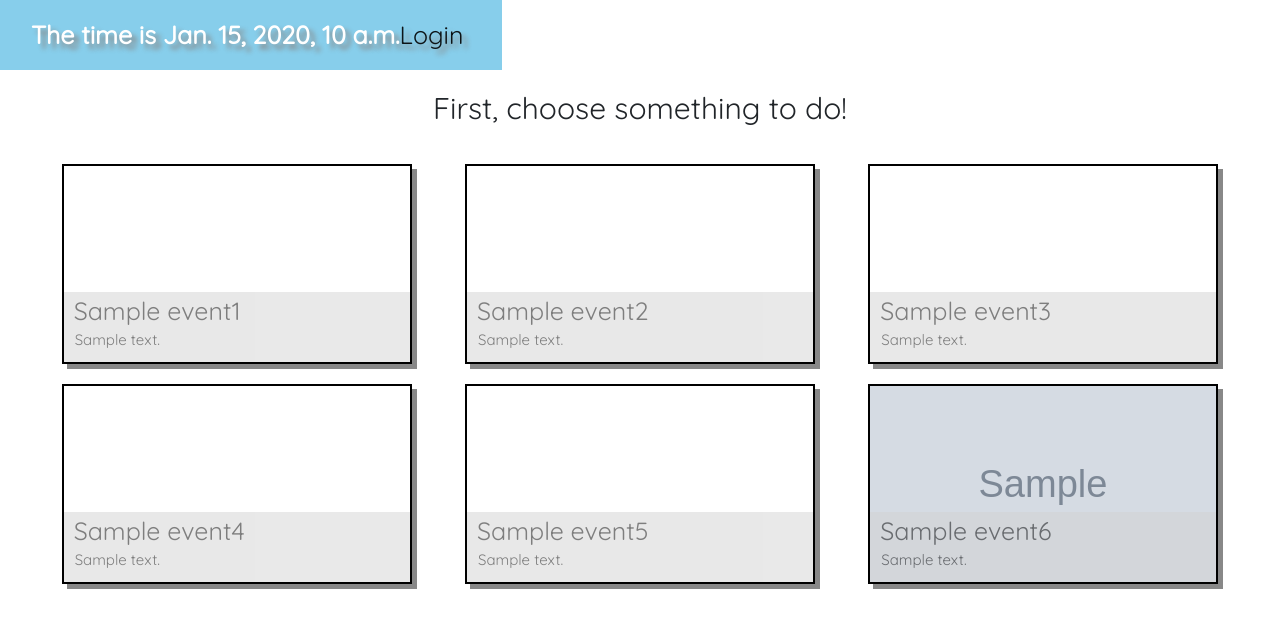
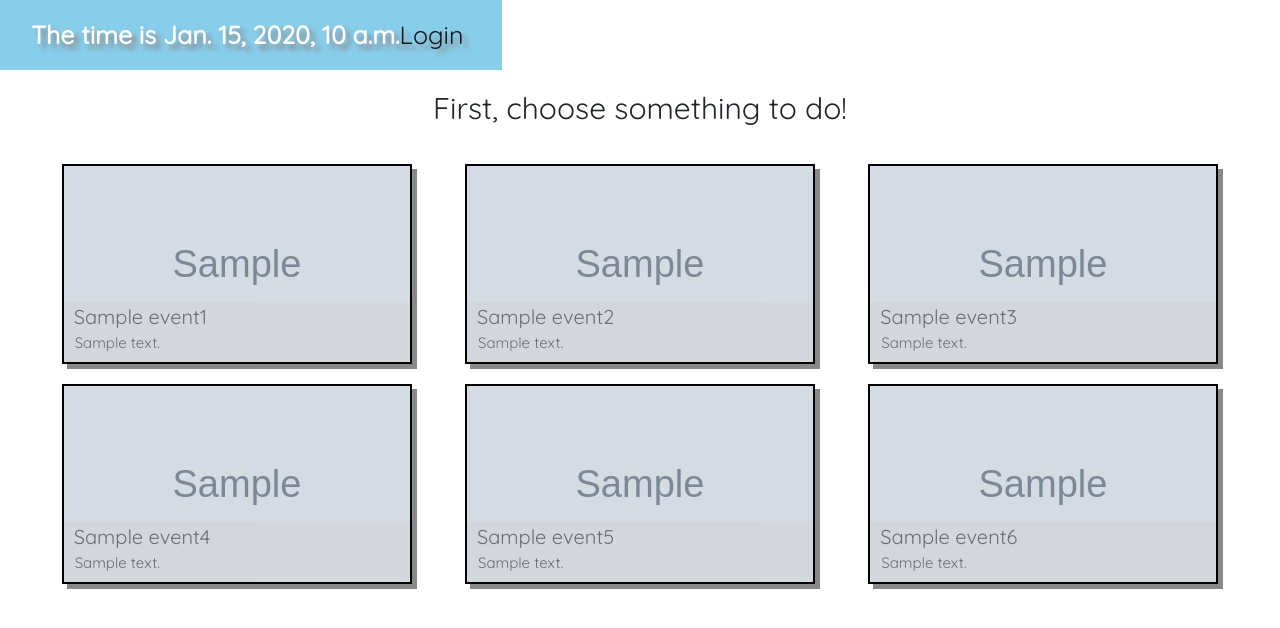
Before and after one commit to csumphan/DateFinder, a Django app: template mysite/templates/activities.html in a window 1280 px wide. Shown: the top 628 px of the page. Run offline with Django 3.2, Linux system fonts and the light colour scheme; the template is opened without the code that fills it: most values are stand-ins (such as "Sample title", 1, 10 or a date in 2020); grey boxes marked "Sample" are stand-in pictures; some libraries are stand-ins or nearby versions; some web fonts are replaced.

Commit message:
Updated Activities Page

```diff
--- a/mysite/static/css/main.css
+++ b/mysite/static/css/main.css
@@ -83,12 +83,12 @@
 
 .eventBoxBanner {
     position: absolute;
-    height: 70px;
+    height: 60px;
     width: 100%;
     background-color: lightgrey;
     opacity: .5;
     bottom: 0;
-    font-size: 25px;
+    font-size: 20px;
     padding: 0px 10px;
     font-family: "Quicksand", sans-serif;
     color: black;
--- a/mysite/templates/activities.html
+++ b/mysite/templates/activities.html
@@ -59,33 +59,36 @@
             <div class="row" style="padding: 0px 50px">
                 <div class="col-sm-4">
                     <div class="center-element">
-                        <div class="eventBox">
+                        <a href="{{ event1.EventURL}}">
+                            <div class="eventBox" style="background-image: url('{{ event1.EventImageURL}}')">
                                 <div class="eventBoxBanner">
                                     <p>
                                         {{ event1.Title }} <br>
-                                    <span class="eventLocation"> {{ event1.Address }}</span>
+                                        <span class="eventLocation">{{ event1.Address }}</span>
                                     </p>
                                 </div>
-
                             </div>
+                        </a>
                     </div>
                 </div>
                 <div class="col-sm-4">
                     <div class="center-element">
-                        <div class="eventBox">
+                        <a href="{{ event2.EventURL}}">
+                            <div class="eventBox" style="background-image: url('{{ event2.EventImageURL}}')">
                                 <div class="eventBoxBanner">
                                     <p>
                                         {{ event2.Title }} <br>
                                         <span class="eventLocation">{{ event2.Address }}</span>
                                     </p>
                                 </div>
-
                             </div>
+                        </a>
                     </div>
                 </div>
                 <div class="col-sm-4">
                     <div class="center-element">
-                        <div class="eventBox">
+                        <a href="{{ event3.EventURL}}">
+                            <div class="eventBox" style="background-image: url('{{ event3.EventImageURL}}')">
                                 <div class="eventBoxBanner">
                                     <p>
                                         {{ event3.Title }} <br>
@@ -93,34 +96,37 @@
                                     </p>
                                 </div>
                             </div>
+                        </a>
                     </div>
                 </div>
             </div>
             <div class="row" style="padding: 0px 50px">
                 <div class="col-sm-4">
                     <div class="center-element">
-                        <div class="eventBox">
+                        <a href="{{ event4.EventURL}}">
+                            <div class="eventBox" style="background-image: url('{{ event4.EventImageURL}}')">
                                 <div class="eventBoxBanner">
                                     <p>
                                         {{ event4.Title }} <br>
                                         <span class="eventLocation">{{ event4.Address }}</span>
                                     </p>
                                 </div>
-
                             </div>
+                        </a>
                     </div>
                 </div>
                 <div class="col-sm-4">
                     <div class="center-element">
-                        <div class="eventBox">
+                        <a href="{{ event5.EventURL}}">
+                            <div class="eventBox" style="background-image: url('{{ event5.EventImageURL}}')">
                                 <div class="eventBoxBanner">
                                     <p>
                                         {{ event5.Title }} <br>
                                         <span class="eventLocation">{{ event5.Address }}</span>
                                     </p>
                                 </div>
-
                             </div>
+                        </a>
                     </div>
                 </div>
                 <div class="col-sm-4">
```
Lines whose indentation alone changed are shown as unchanged.
